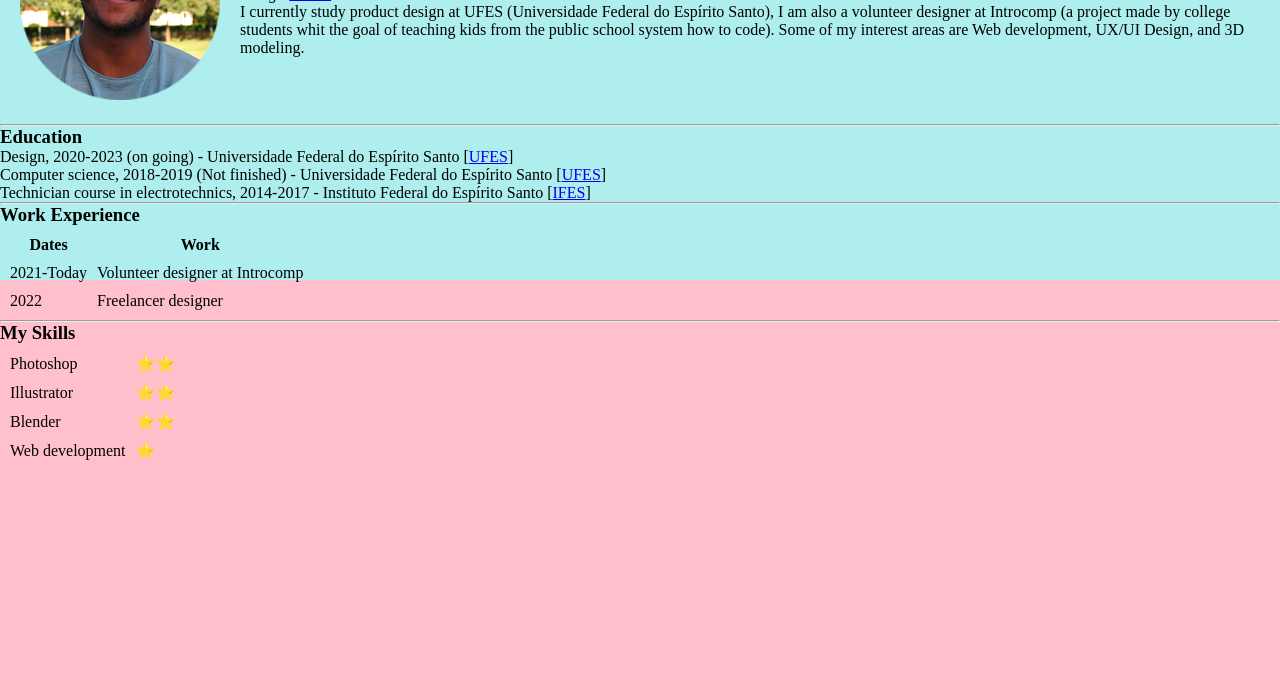
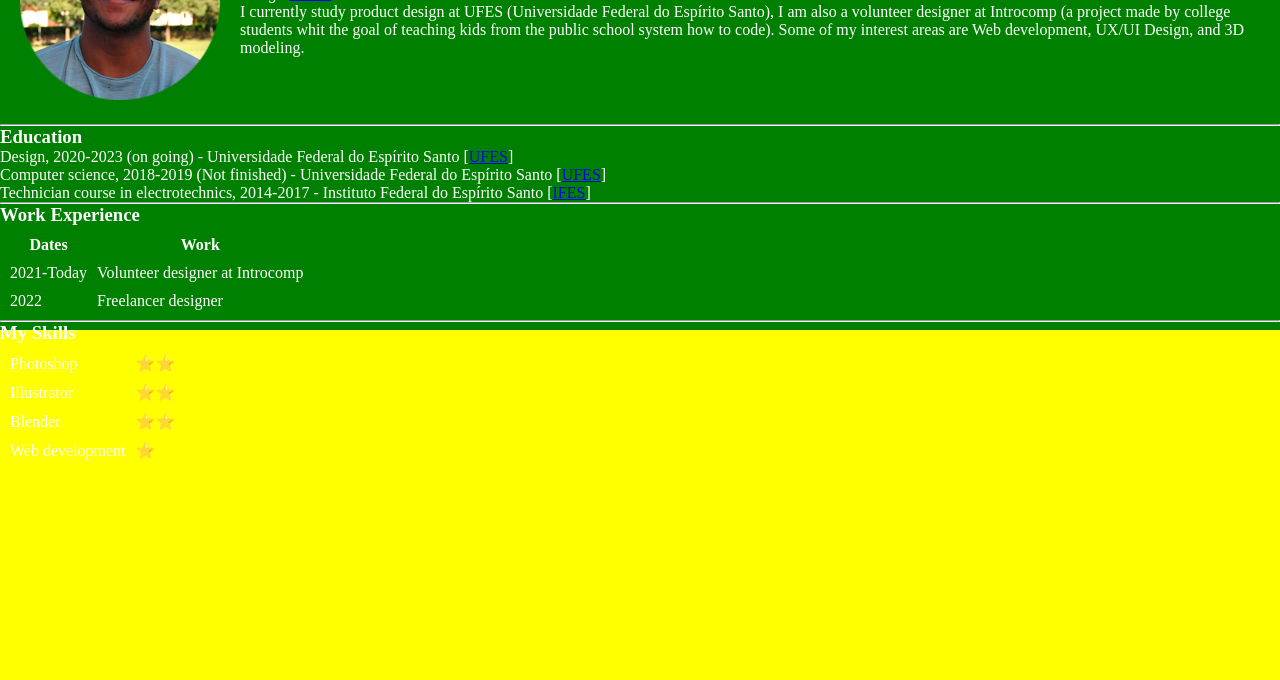
Before and after one commit to Rhuandssantos/Arquitetura-da-informa-o, a plain HTML site: page index.html in a window 1280 px wide. Shown: the part 120-800 px from the top of the page. Drawn offline with Linux system fonts and the light colour scheme.

Commit message:
Update Estilo.css

```diff
--- a/Estilo.css
+++ b/Estilo.css
@@ -1,6 +1,34 @@
 *{
     padding: 0;
     margin: 0;
+}
+
+h1{
+  color: white;
+}
+
+h3{
+  color: white;
+}
+
+p{
+  color: white;
+}
+
+li{
+  color: white;
+}
+
+th{
+  color: white;
+}
+
+td{
+  color: white;
+}
+
+#titulorosa{
+  color: black;
 }
 
 body{
@@ -8,9 +36,9 @@ body{
     height: 100vh;
     background: linear-gradient(
       to top,
-      pink 0%,
-      pink 50%,
-      paleturquoise 50%,
-      paleturquoise 100%
+      yellow 0%,
+      yellow 43.8%,
+      green 43.8%,
+      green 100%
     );
   }
```
